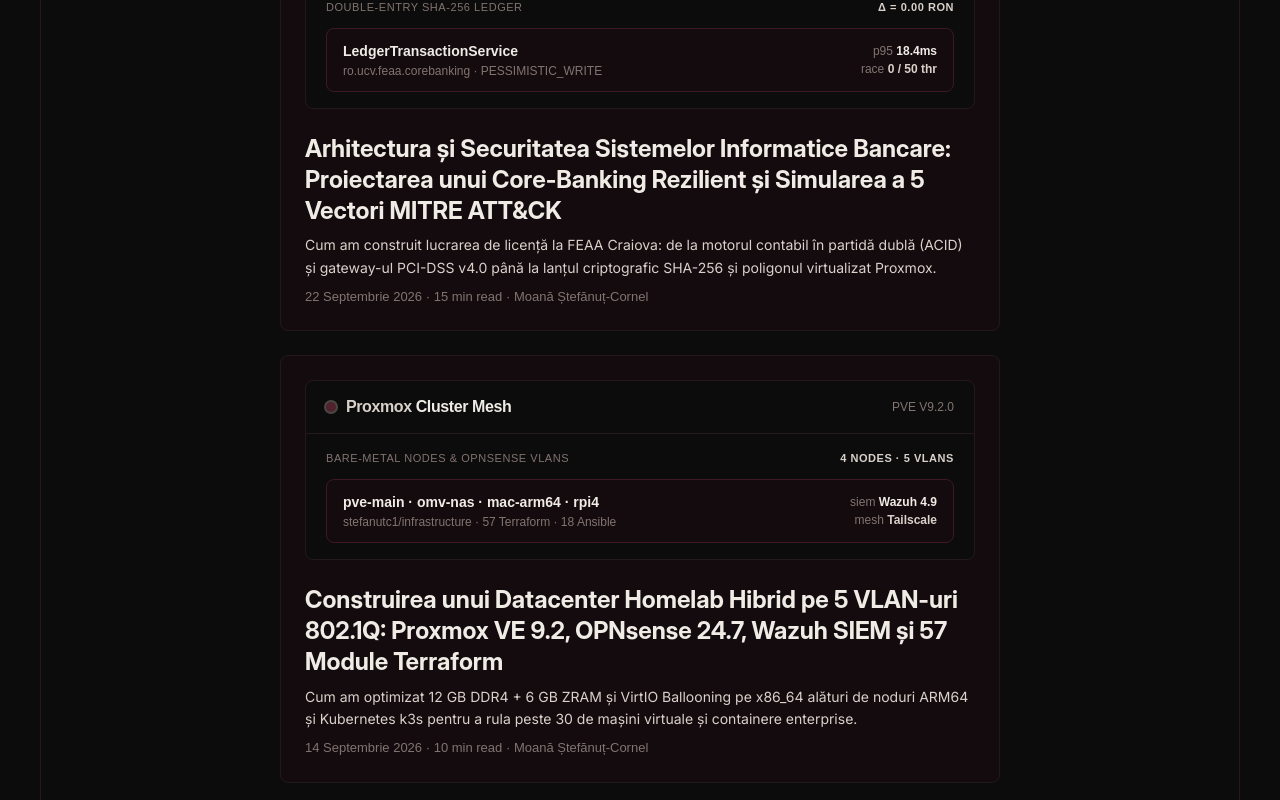
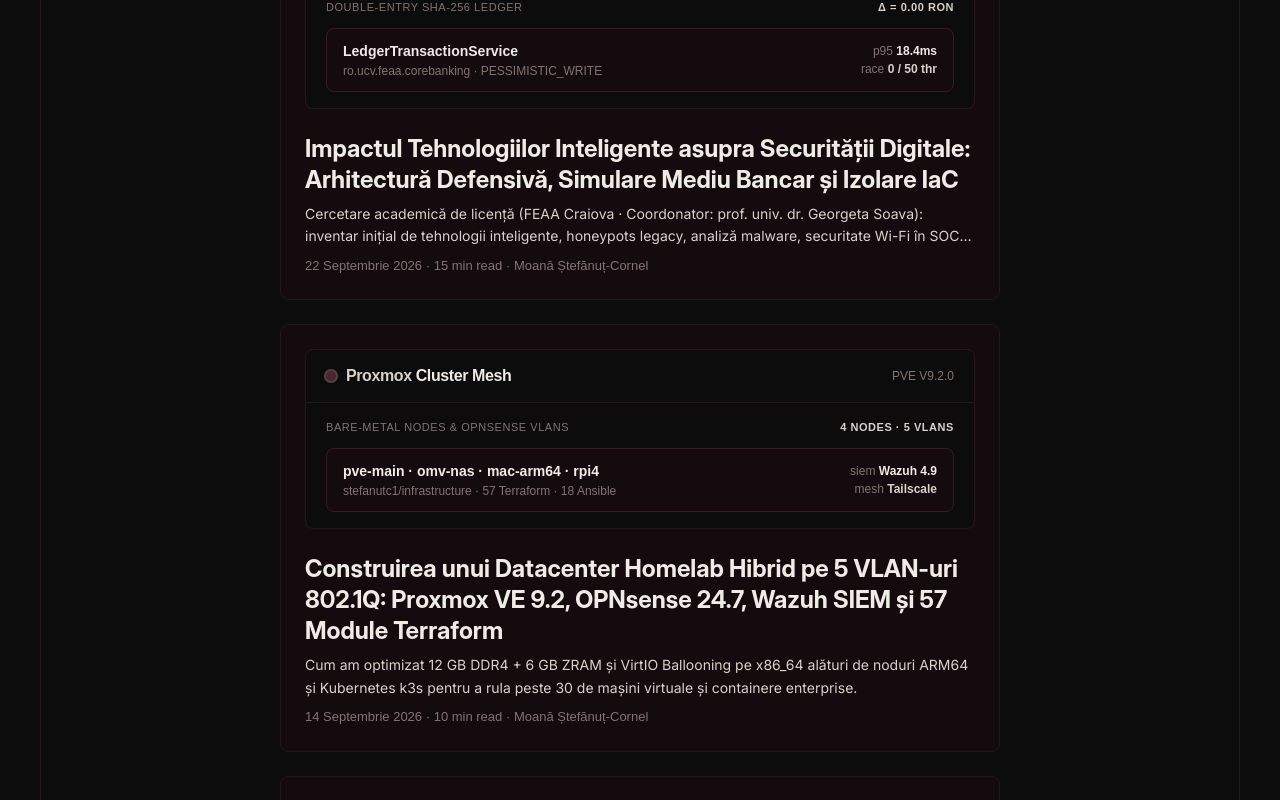
Before and after one commit to stefanutc1/stefanutc1.github.io, a Next.js app: page / in a window 1280 px wide. Shown: the part 2760-3560 px from the top of the page. Built offline with nearby package versions, Linux system fonts and the light colour scheme; a web font is replaced by a local one.

Commit message:
docs(licenta): update bachelor thesis topic, coordinator, and intelligent stack inventory

```diff
--- a/src/app/page.tsx
+++ b/src/app/page.tsx
@@ -778,7 +778,7 @@ export default function HomePage() {
                         { id: 'all', label: 'All (7)' },
                         { id: 'dfir', label: 'DFIR & Threat Intel' },
                         { id: 'ctf', label: 'CTF & OffSec' },
-                        { id: 'fintech', label: 'Core-Banking Thesis' },
+                        { id: 'fintech', label: 'Bachelor Thesis' },
                         { id: 'infra', label: 'Homelab & 2015+ Archive' },
                       ].map((cat) => {
                         const active = blogCategory === cat.id && !selectedTag;
@@ -1029,9 +1029,9 @@ export default function HomePage() {
                   titleRo: 'Platformă FinTech & 43+ Soluții (stefanutc1/university)',
                   titleEn: 'FinTech Platform & 43+ Solutions (stefanutc1/university)',
                   descRo:
-                    'Monorepo universitar pentru Informatică Economică (FEAA Craiova, 2024 – 2027): teza Core-Banking FinTech cu registru ACID, dosare criminalistice DFIR, algoritmică avansată în C++, Java, C# .NET și topologii Cisco IOS.',
+                    'Monorepo universitar pentru Informatică Economică (FEAA Craiova, 2024 – 2027): teza de licență «Impactul tehnologiilor inteligente asupra securitatii digitale» (Coordonator: prof. univ. dr. Georgeta Soava), mediu bancar cu registru ACID, dosare criminalistice DFIR, algoritmică în C++, Java, C# .NET și topologii Cisco IOS.',
                   descEn:
-                    'Academic monorepo for Business Informatics (FEAA Craiova, 2024 – 2027): Core-Banking FinTech thesis with ACID ledger, DFIR dossiers, advanced algorithms in C++, Java, C# .NET, and Cisco IOS topologies.',
+                    'Academic monorepo for Business Informatics (FEAA Craiova, 2024 – 2027): Bachelor’s Thesis «Impact of Intelligent Technologies on Digital Security» (Advisor: Prof. univ. dr. Georgeta Soavă), banking simulation with ACID ledger, DFIR dossiers, algorithms in C++, Java, C# .NET, and Cisco IOS topologies.',
                   url: 'https://github.com/stefanutc1/university',
                   ctaRo: 'Vezi stefanutc1/university',
                   ctaEn: 'View stefanutc1/university',
--- a/src/components/InteractiveTerminal.tsx
+++ b/src/components/InteractiveTerminal.tsx
@@ -81,7 +81,7 @@ export default function InteractiveTerminal({ lang }: InteractiveTerminalProps)
                 'Name:       Moană Ștefănuț-Cornel (@stefanutc1)',
                 'Experience: Over a decade of enterprise software & systems engineering (2015 – Present · stefanutc1/old)',
                 'Education:  University of Craiova — FEAA, B.Sc. Business Informatics (2024 – 2027)',
-                'Thesis:     Enterprise Core-Banking Engine, ACID Double-Entry Ledger, PCI-DSS v4.0 & 5 MITRE ATT&CK Scenarios',
+                'Thesis:     Impactul tehnologiilor inteligente asupra securitatii digitale (Prof. univ. dr. Georgeta Soavă)',
                 'Role:       Enterprise Systems Architect, Hybrid Cloud Engineer & Threat Intelligence Lead',
               ].join('\n');
         break;
--- a/src/data/blog.ts
+++ b/src/data/blog.ts
@@ -140,33 +140,37 @@ trackparcel.de`
     dateEn: 'September 22, 2026',
     readTime: '15 min read',
     category: 'fintech',
-    categoryLabelRo: 'Lucrare de Licență & FinTech Security',
-    categoryLabelEn: 'Bachelor Thesis & FinTech Security',
+    categoryLabelRo: 'Lucrare de Licență & Securitate Inteligentă',
+    categoryLabelEn: 'Bachelor Thesis & Intelligent Security',
     titleRo:
-      'Arhitectura și Securitatea Sistemelor Informatice Bancare: Proiectarea unui Core-Banking Rezilient și Simularea a 5 Vectori MITRE ATT&CK',
+      'Impactul Tehnologiilor Inteligente asupra Securității Digitale: Arhitectură Defensivă, Simulare Mediu Bancar și Izolare IaC',
     titleEn:
-      'Architecture & Security of Banking Information Systems: Engineering a Resilient Core-Banking Platform and Simulating 5 MITRE ATT&CK Vectors',
+      'Impact of Intelligent Technologies on Digital Security: Defensive Architecture, Banking Simulation & IaC Isolation',
     subtitleRo:
-      'Cum am construit lucrarea de licență la FEAA Craiova: de la motorul contabil în partidă dublă (ACID) și gateway-ul PCI-DSS v4.0 până la lanțul criptografic SHA-256 și poligonul virtualizat Proxmox.',
+      'Cercetare academică de licență (FEAA Craiova · Coordonator: prof. univ. dr. Georgeta Soava): inventar inițial de tehnologii inteligente, honeypots legacy, analiză malware, securitate Wi-Fi în SOC și izolare automată prin Ansible, Python și Terraform conform directivei NIS2.',
     subtitleEn:
-      'How I engineered my Bachelor’s Thesis at FEAA Craiova: from an ACID double-entry ledger and PCI-DSS v4.0 payment gateway to a SHA-256 hash-chained audit monitor and Proxmox cyber range.',
+      'Bachelor’s thesis research (FEAA Craiova · Academic Advisor: Prof. univ. dr. Georgeta Soavă): initial intelligent tech stack inventory, legacy honeypots, malware forensics, SOC Wi-Fi security, and automated Ansible, Python & Terraform IaC isolation under NIS2.',
     excerptRo:
-      'O privire detaliată în interiorul lucrării mele de licență (Informatică Economică, 2026): de ce sistemele bancare moderne au nevoie de apărare în profunzime, cum funcționează validarea matematică IBAN MOD-97 și Luhn, și cum am testat reziliența tranzacțională împotriva atacurilor de tip Race Condition Double-Spend și SQL Injection.',
+      'O sinteză exhaustivă a lucrării mele de licență «Impactul tehnologiilor inteligente asupra securitatii digitale»: inventarul inițial de stack (Windows Server, Linux, SIEM Splunk/Elastic/Wazuh/Sentinel, EDR, IDS/IPS, Ghidra/IDA/x64dbg, directiva NIS2, MITRE ATT&CK, Ansible/Python/Terraform IaC, Kubernetes, AWS), simularea mediului bancar (Active Directory, Windows 10/11), honeypots pe OS vechi, analiză malware și garanția legală de izolare strictă în VM-uri.',
     excerptEn:
-      'An inside look at my Bachelor’s Thesis (Business Informatics, 2026): why modern banking platforms require defense-in-depth, how mathematical IBAN MOD-97 and Luhn validations work at the core layer, and how I tested transactional resilience against Race Condition Double-Spend and SQL Injection attacks.',
-    tags: ['Java 17', 'Spring Boot 3.2', 'Python 3.11', 'PCI-DSS v4.0', 'MITRE ATT&CK', 'Double-Entry ACID', 'LaTeX'],
+      'An exhaustive synthesis of my Bachelor’s Thesis «Impact of Intelligent Technologies on Digital Security»: initial stack inventory (Windows Server, Linux, Splunk/Elastic/Wazuh/Sentinel SIEM, EDR, IDS/IPS, Ghidra/IDA/x64dbg, NIS2 Directive, MITRE ATT&CK, Ansible/Python/Terraform IaC, Kubernetes, AWS), banking environment simulation (Active Directory, Windows 10/11), legacy honeypots, malware forensics, and legal guarantee of strict VM isolation.',
+    tags: ['Tehnologii Inteligente', 'SIEM & EDR', 'Wazuh', 'Ansible & Terraform', 'MITRE ATT&CK', 'NIS2 Directive', 'Reverse Engineering', 'Malware Forensics', 'LaTeX'],
     repoUrl: 'https://github.com/stefanutc1/university/tree/main/LucrareLicenta',
     sections: [
       {
-        headingRo: '1. Motivația Arhitecturală: De ce Simpla Validare la Nivel de UI Nu Este Suficientă în Banking',
-        headingEn: '1. Architectural Motivation: Why UI-Level Validation Is Never Enough in Banking',
+        headingRo: '1. Cadrul Academic, Inventarul Inițial de Stack și Obiectivele Cercetării',
+        headingEn: '1. Academic Governance, Initial Stack Inventory & Research Objectives',
         paragraphsRo: [
-          'În proiectarea lucrării de licență la Facultatea de Economie și Administrarea Afacerilor (FEAA — Universitatea din Craiova), mi-am propus să depășesc nivelul unei aplicații CRUD clasice și să construiesc o arhitectură bancară completă, capabilă să garanteze integritatea financiară chiar și în condițiile unui perimetru compromis.',
-          'Sistemul este împărțit în patru componente izolate (reflectate atât în codul sursă, cât și în mașinile virtuale Proxmox VM 310–313): (1) Core-Banking Service cu registru contabil în partidă dublă, (2) Payment Gateway conform PCI-DSS v4.0, (3) Database Audit Monitor cu lanț criptografic SHA-256 și (4) Simulatorul automatizat de atac și apărare cibernetică.'
+          'Lucrarea de licență intitulată «Impactul tehnologiilor inteligente asupra securitatii digitale», coordonată de prof. univ. dr. Georgeta Soava în cadrul Facultății de Economie și Administrarea Afacerilor (FEAA — Universitatea din Craiova, promoția 2026/2027), investighează reziliența sistemelor informatice critice în fața amenințărilor contemporane.',
+          'Inventarul inițial de stack tehnologic cuprinde: Windows Server, Linux, rețelistică TCP/IP, Wireshark, tcpdump, sisteme SIEM precum Splunk, Elastic, Wazuh sau Microsoft Sentinel, soluții EDR, IDS/IPS (Suricata, Snort), instrumente de evaluare a vulnerabilităților (Nmap, Nessus, OpenVAS, Burp Suite, PowerShell, Python, Git), telemetrie avansată prin Sysmon, reguli Sigma și YARA, platforme de threat intelligence MISP, analiză forensic și de memorie (Malware Autopsy, Volatility), dezasambloare și reverse engineering (Ghidra, IDA Pro, x64dbg), conformitate cu Directiva NIS2 și cartografiere pe matricea MITRE ATT&CK.',
+          'Orchestrarea este asigurată prin Ansible, Python și Terraform pentru IaC, permițând izolarea automată a mașinilor virtuale compromise direct în urma alertelor generate de SIEM, pe clustere Kubernetes și AWS. Practicile și simulările experimentale includ: (1) Red-teaming etic și bruteforce controlat pe VM personală, (2) Honeypot pe OS legacy (Windows Server 2003/2008 / Win 7), (3) Simularea unui mediu bancar complet (sisteme Windows 10/11 + Active Directory), (4) Analiză malware pe mediu Windows 10 dedicat, (5) Auditarea vulnerabilităților Wi-Fi (handshake WPA2/WPA3 cu ESP32 Bruce/Marauder) și detecție wireless în SOC, (6) Analiza riscului la sniffing Wi-Fi, (7) Simularea comportamentului grupurilor APT și (8) Reverse engineering pe software.',
+          'Mențiune obligatorie de conformitate: Între mașinile mele virtuale, niciun atac nu va părăsi mediul virtualizat; lucrarea de licență este efectuată într-un cadru strict legal și etic.'
         ],
         paragraphsEn: [
-          'When designing my Bachelor’s Thesis at the Faculty of Economics and Business Administration (FEAA — University of Craiova), my goal was to go far beyond a standard CRUD web app and engineer a defense-in-depth banking architecture capable of guaranteeing financial integrity under active adversarial pressure.',
-          'The platform is structured into four decoupled subsystems (mirrored across Proxmox VMs 310–313): (1) Double-Entry Core-Banking Service, (2) PCI-DSS v4.0 Payment Gateway, (3) SHA-256 Hash-Chained Database Audit Monitor, and (4) Automated MITRE ATT&CK Cyber Simulator.'
+          'The Bachelor’s Thesis entitled «Impact of Intelligent Technologies on Digital Security», supervised by Prof. univ. dr. Georgeta Soavă at the Faculty of Economics and Business Administration (FEAA — University of Craiova, 2026/2027 class), investigates the resilience of critical information systems against modern adversarial threats.',
+          'The initial technology stack inventory encompasses: Windows Server, Linux, TCP/IP networking, Wireshark, tcpdump, SIEM platforms such as Splunk, Elastic, Wazuh, or Microsoft Sentinel, EDR, IDS/IPS (Suricata, Snort), vulnerability assessment suites (Nmap, Nessus, OpenVAS, Burp Suite, PowerShell, Python, Git), telemetry via Sysmon, Sigma and YARA rules, MISP threat intelligence, digital forensics & memory analysis (Malware Autopsy, Volatility), reverse engineering tooling (Ghidra, IDA Pro, x64dbg), NIS2 Directive compliance, and MITRE ATT&CK matrix mapping.',
+          'Infrastructure is codified using Ansible, Python, and Terraform for IaC, automating the quarantine and dynamic isolation of compromised VMs upon SIEM alerts across Kubernetes and AWS. Empirical drills and simulations include: (1) Ethical red-teaming and bruteforce on a dedicated personal VM, (2) Legacy honeypots (Windows Server 2003/2008 / Windows 7), (3) Enterprise banking environment simulation (Windows 10/11 + Active Directory), (4) Controlled malware forensics on dedicated Windows 10, (5) Wi-Fi vulnerability auditing (WPA2/WPA3 handshakes with ESP32 Bruce/Marauder) and wireless SOC monitoring, (6) Risk analysis against Wi-Fi sniffing, (7) Real-world APT group threat emulation, and (8) Binary reverse engineering.',
+          'Legal compliance statement: All attack traffic is strictly isolated between virtual machines with zero traffic leaving the testbed; the thesis is conducted within a fully legal and ethical framework.'
         ]
       },
       {
--- a/src/data/portfolio.ts
+++ b/src/data/portfolio.ts
@@ -168,24 +168,24 @@ export const PORTFOLIO_ITEMS: ProjectItem[] = [
     id: 'sys-licenta',
     code: 'LucrareLicenta',
     category: 'flagship',
-    badge: 'CORE-BANKING FINTECH · MISSION-CRITICAL · FEAA UCV',
-    titleRo: 'Arhitectura și Securitatea Sistemelor Informatice Bancare Enterprise',
-    titleEn: 'Architecture & Security of Enterprise Core-Banking Systems',
+    badge: 'BACHELOR THESIS · DIGITAL SECURITY & INTELLIGENT TECH · FEAA UCV',
+    titleRo: 'Impactul tehnologiilor inteligente asupra securității digitale',
+    titleEn: 'Impact of Intelligent Technologies on Digital Security',
     descRo:
-      'Platformă de licență (Informatică Economică, FEAA UCV): nucleu distribuit Core-Banking în Java 17 (Spring Boot 3.2) și Python 3.11 bazat pe registru contabil în partidă dublă (ACID), gateway de procesare tranzacții aliniat PCI-DSS v4.0, audit criptografic SHA-256 hash-chained, modul de simulare pentru 5 vectori MITRE ATT&CK și consolă de gestiune Web Kiosk.',
+      'Lucrare de licență (Informatică Economică, FEAA Craiova · Coordonator: prof. univ. dr. Georgeta Soava): cercetare aplicată și poligon experimental centrat pe impactul tehnologiilor inteligente asupra securității cibernetice. Cuprinde inventarul inițial de stack tehnologic complet (Windows Server, Linux, SIEM Splunk/Elastic/Wazuh/Sentinel, EDR, IDS/IPS, Ghidra/IDA/x64dbg, directiva NIS2, cartografiere MITRE ATT&CK, Ansible/Python/Terraform IaC pentru izolarea automată a VM-urilor compromise în urma alertelor SIEM, Kubernetes, AWS), simularea unui mediu bancar rezilient (Active Directory, Windows 10/11, registru ACID), honeypots legacy, analiză malware, auditare rețele Wi-Fi în SOC și simulări APT — toate desfășurate strict în mașini virtuale izolate, într-un cadru legal.',
     descEn:
-      'Undergraduate thesis platform (Business Informatics, FEAA UCV): distributed Core-Banking engine in Java 17 (Spring Boot 3.2) and Python 3.11 featuring an ACID double-entry accounting ledger, PCI-DSS v4.0 payment transaction gateway, SHA-256 hash-chained tamper-evident audit monitor, 5-vector MITRE ATT&CK attack & defense simulation engine, and Web Kiosk executive terminal.',
+      'Bachelor’s Thesis (Business Informatics, FEAA Craiova · Academic Advisor: Prof. univ. dr. Georgeta Soavă): applied research and experimental proving ground analyzing the impact of intelligent technologies on digital security. Features a comprehensive initial stack inventory (Windows Server, Linux, Splunk/Elastic/Wazuh/Sentinel SIEM, EDR, IDS/IPS, Ghidra/IDA/x64dbg, NIS2 Directive, MITRE ATT&CK, Ansible/Python/Terraform IaC automating compromised VM isolation via SIEM alerts, Kubernetes, AWS), enterprise banking environment simulation (Active Directory, Windows 10/11, ACID double-entry ledger), legacy honeypots, malware analysis, SOC Wi-Fi auditing, and APT simulations — completely confined within isolated virtual machines in strict legal compliance.',
     highlightsRo: [
-      'Registru tranzacțional în partidă dublă cu consistență ACID strictă, validare matematică IBAN conform ISO 13616 (MOD-97) și verificare carduri Luhn conform ISO/IEC 7812.',
-      '5 scenarii de atac cibernetic și contramăsuri defensive validate automat în CI: Brute-Force, injecție SQL (SQLi), Race Condition Double-Spend, Fraud Anomaly Detection și DDoS.',
-      'Infrastructură de virtualizare Proxmox VE dedicată (VM 310–313), containerizare Docker și conductă CI/CD de compilare automată a tezei academice în format LaTeX PDF.'
+      'Inventar inițial de tehnologii inteligente: Windows Server, Linux, TCP/IP, Wireshark, tcpdump, SIEM (Splunk, Elastic, Wazuh, Sentinel), EDR, IDS/IPS (Suricata/Snort), Sysmon, Sigma, YARA, MISP, Volatility, Ghidra, IDA Pro, x64dbg, NIS2, MITRE ATT&CK, Kubernetes, AWS.',
+      'Practici și simulări validate: Red-teaming etic, honeypots pe OS legacy (Win Server 2003/2008 / Win 7), simulare mediu bancar complet (Win 10/11 + Active Directory), analiză malware dedicată, securitate rețele Wi-Fi (ESP32) & monitorizare SOC, simulări APT și reverse engineering software.',
+      'Automatizare DevSecOps & IaC: Ansible, Python și Terraform pentru orchestrare infrastructură și izolare dinamică a activelor compromise semnalate de SIEM. Mențiune legală: atacurile nu părăsesc mașinile virtuale locale.'
     ],
     highlightsEn: [
-      'Strict ACID double-entry transactional accounting ledger, ISO 13616 MOD-97 mathematical IBAN verification, and ISO/IEC 7812 Luhn card integrity auditing.',
-      '5 enterprise attack & defense scenarios automatically validated in CI: Brute-Force mitigation, SQL Injection defense, Double-Spend race condition lockouts, AI Fraud Anomaly Detection, and DDoS resilience.',
-      'Dedicated Proxmox VE virtualization cluster (VMs 310–313), Docker containerization, and automated LaTeX academic thesis compilation pipeline.'
+      'Comprehensive intelligent tech stack inventory: Windows Server, Linux, TCP/IP, Wireshark, tcpdump, SIEM (Splunk, Elastic, Wazuh, Sentinel), EDR, IDS/IPS, Sysmon, Sigma, YARA, MISP, Volatility, Ghidra, IDA, x64dbg, NIS2 Directive, MITRE ATT&CK, Kubernetes, AWS.',
+      'Empirical drills & simulations: Ethical red-teaming, legacy OS honeypots (Win Server 2003/2008 / Win 7), multi-tier banking environment (Win 10/11 + Active Directory), dedicated malware forensics, Wi-Fi auditing (ESP32) & SOC monitoring, APT group emulation, and binary reverse engineering.',
+      'DevSecOps & IaC orchestration: Ansible, Python, and Terraform automating containment and compromised VM isolation driven by SIEM alerts. Legal guarantee: all simulations strictly air-gapped within virtual machines.'
     ],
-    tags: ['Java 17', 'Spring Boot 3.2', 'Python 3.11', 'PCI-DSS v4.0', 'MITRE ATT&CK', 'Docker', 'LaTeX Publishing'],
+    tags: ['Intelligent Tech', 'SIEM & EDR', 'Wazuh', 'Ansible & Terraform', 'MITRE ATT&CK', 'NIS2 Directive', 'Reverse Engineering', 'Malware Forensics', 'LaTeX'],
     repoUrl: 'https://github.com/stefanutc1/university/tree/main/LucrareLicenta'
   },
   {
```
